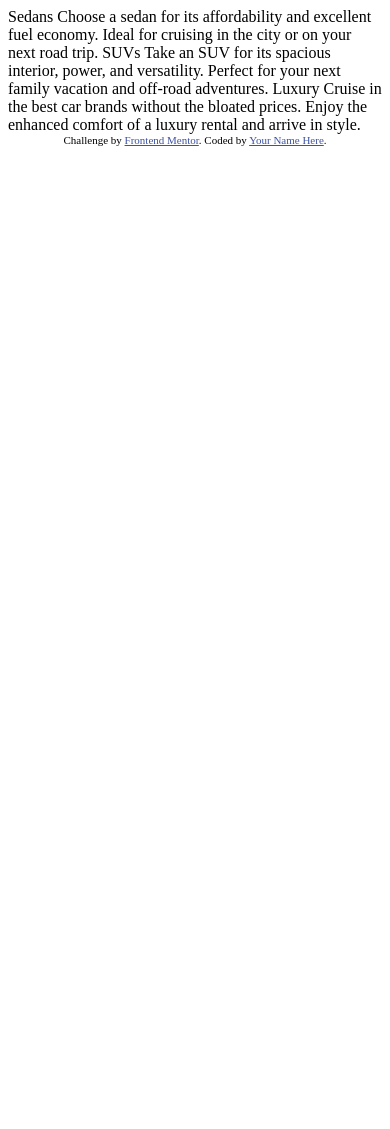
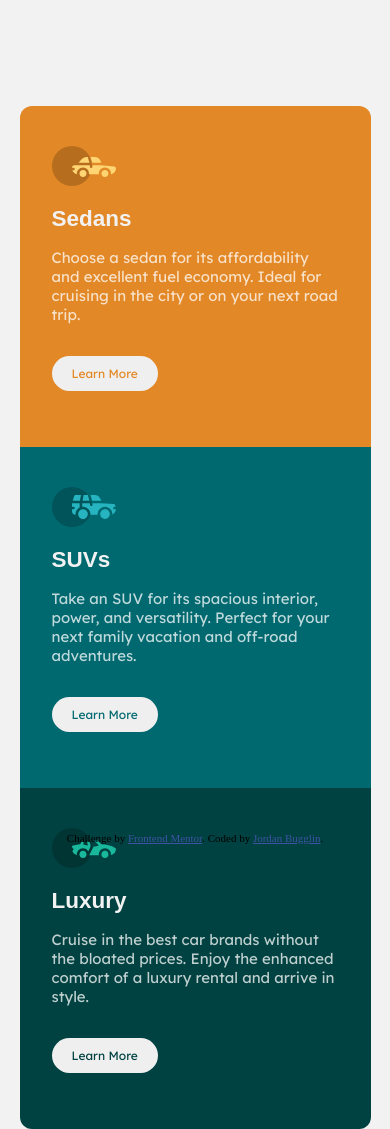
Before and after one commit to Jbugglin/3-column-preview, a plain HTML site: page index.html in a window 390 px wide. Before the commit the page ends 844 px from the top, so only its background shows below. Drawn offline with Linux system fonts and the light colour scheme; a web font is replaced by a local one.

Commit message:
Update #1
I did more for this initial update than I had initially thought that I would do. All of the components are in place and now it's just adjusting margins and paddings until it looks good on mobile. Then I'll do the same for desktop to finish.

```diff
--- a/index.html
+++ b/index.html
@@ -4,33 +4,46 @@
   <meta charset="UTF-8">
   <meta name="viewport" content="width=device-width, initial-scale=1.0"> <!-- displays site properly based on user's device -->
 
+    <link rel="preconnect" href="https://fonts.googleapis.com">
+    <link rel="preconnect" href="https://fonts.gstatic.com" crossorigin>
+    <link href="https://fonts.googleapis.com/css2?family=Big+Shoulders:opsz,wght@10..72,100..900&family=Lexend+Deca:wght@100..900&display=swap" rel="stylesheet">
+
   <link rel="icon" type="image/png" sizes="32x32" href="./images/favicon-32x32.png">
+
+  <link rel="stylesheet" href="style.css">
 
   <title>Frontend Mentor | 3-column preview card component</title>
 
-  <!-- Feel free to remove these styles or customise in your own stylesheet 👍 -->
-  <style>
-    .attribution { font-size: 11px; text-align: center; }
-    .attribution a { color: hsl(228, 45%, 44%); }
-  </style>
 </head>
 <body>
+    <main>
+        <section id="sedan-section">
+            <img src="./images/icon-sedans.svg" alt="Sedan image">
+            <h1>Sedans</h1>
+            <p>Choose a sedan for its affordability and excellent fuel economy. Ideal for cruising in the city or on your next road trip.</p>
+            <button>Learn More</button>
+        </section>
 
-  Sedans
-  Choose a sedan for its affordability and excellent fuel economy. Ideal for cruising in the city
-  or on your next road trip.
+        <section id="suv-section">
+            <img src="./images/icon-suvs.svg" alt="SUV image">
+            <h1>SUVs</h1>
+            <p>Take an SUV for its spacious interior, power, and versatility. Perfect for your next family vacation and off-road adventures.</p>
+            <button>Learn More</button>
+        </section>
 
-  SUVs
-  Take an SUV for its spacious interior, power, and versatility. Perfect for your next family vacation
-  and off-road adventures.
+        <section id="luxury-section">
+            <img src="./images/icon-luxury.svg" alt="Luxury car image">
+            <h1>Luxury</h1>
+            <p>Cruise in the best car brands without the bloated prices. Enjoy the enhanced comfort of a luxury rental and arrive in style.</p>
+            <button>Learn More</button>
+        </section>
+    </main>
 
-  Luxury
-  Cruise in the best car brands without the bloated prices. Enjoy the enhanced comfort of a luxury
-  rental and arrive in style.
 
-  <div class="attribution">
+
+  <footer class="attribution">
     Challenge by <a href="https://www.frontendmentor.io?ref=challenge" target="_blank">Frontend Mentor</a>.
-    Coded by <a href="#">Your Name Here</a>.
-  </div>
+    Coded by <a href="https://github.com/Jbugglin/3-column-preview" target="_blank">Jordan Bugglin</a>.
+  </footer>
 </body>
 </html>
--- /dev/null
+++ b/style.css
@@ -0,0 +1,114 @@
+:root{
+    /* Primary colors */
+    --bright-orange: hsl(31, 77%, 52%);
+    --dark-cyan: hsl(184, 100%, 22%);
+    --very-dark-cyan: hsl(179, 100%, 13%);
+
+    /* Neutral colors */
+    --para-transparent-white: hsla(0, 0%, 100%, 0.75);
+    --bg-h-buttons-vlight-gray: hsl(0, 0%, 95%);
+
+    /* Font size and weight */
+    --lightweight-lexDec: 400;
+    --chonky-bigShoulders: 700;
+}
+
+*, *::after, *::before {
+    box-sizing: border-box;
+    margin: 0;
+    padding: 0;
+}
+
+html, body {
+    width: 100dvw;
+    height: 100dvh;
+}
+
+body {
+    font-size: 15px;
+    position: relative;
+    display: flex;
+    justify-content: center;
+    align-items: center;
+    background-color: var(--bg-h-buttons-vlight-gray);
+}
+
+main {
+    width: 90dvw;
+    height: 75dvh;
+    display: flex;
+    flex-direction: column;
+    border-radius: 0.75rem;
+}
+
+section {
+    height: 100%;
+    width: 100%;
+    padding: 2.5rem 2rem;
+}
+
+section h1 {
+    color: var(--bg-h-buttons-vlight-gray);
+    font-family: "Big Shoulders", sans-serif;
+    font-optical-sizing: auto;
+    font-weight: var(--chonky-bigShoulders);
+    font-style: normal;
+    margin: 1rem 0rem;
+}
+
+section p {
+    color: var(--para-transparent-white);
+    font-family: "Lexend Deca", sans-serif;
+    font-optical-sizing: auto;
+    font-weight: var(--lightweight-lexDec);
+    font-style: normal;
+    margin: 1rem 0rem;
+}
+
+button {
+    margin: 1rem 0rem;
+    border-radius: 2rem;
+    padding: 0.625rem 1.25rem;
+    border: none;
+    font-family: "Lexend Deca", sans-serif;
+    font-optical-sizing: auto;
+    font-weight: var(--lightweight-lexDec);
+    font-style: normal;
+    font-size: 12px;
+}
+
+#sedan-section {
+    background-color: var(--bright-orange);
+    border-radius: 0.75rem 0.75rem 0rem 0rem;
+}
+
+#sedan-section button {
+    color: var(--bright-orange);
+}
+
+#suv-section {
+    background-color: var(--dark-cyan);
+}
+
+#suv-section button {
+    color: var(--dark-cyan);
+}
+
+#luxury-section {
+    background-color: var(--very-dark-cyan);
+    border-radius: 0rem 0rem 0.75rem 0.75rem;
+}
+
+#luxury-section button {
+    color: var(--very-dark-cyan);
+}
+
+footer {
+    position: absolute;
+    bottom: 0;
+    width: 100%;
+}
+
+
+.attribution { font-size: 11px; text-align: center; }
+.attribution a { color: hsl(228, 45%, 44%); }
```
Also changed, not shown: note.txt (added).
